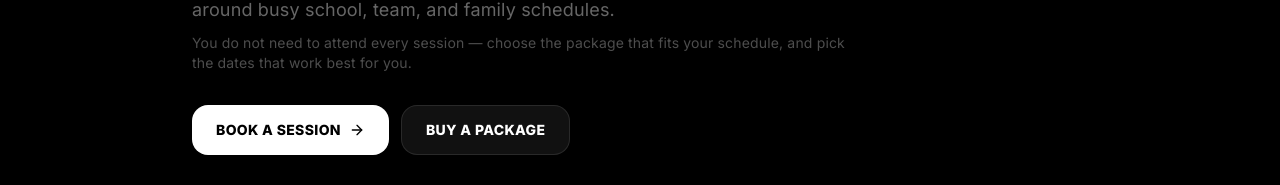
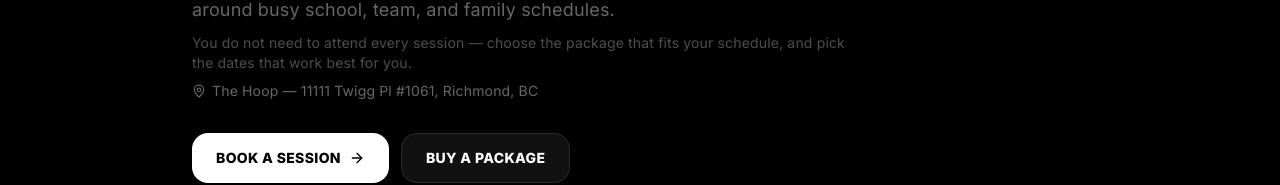
Before and after one commit to vantivemedia/LTS, a Next.js app: page /fall-programming in a window 1280 px wide. Shown: the part 412-597 px from the top of the page. Built offline with nearby package versions, Linux system fonts and the light colour scheme; no server answers.

Commit message:
Add training location to Fall Programming page

```diff
--- a/app/fall-programming/page.tsx
+++ b/app/fall-programming/page.tsx
@@ -1,7 +1,7 @@
 "use client";
 
 import Link from "next/link";
-import { ArrowLeft, ArrowRight, Mail } from "lucide-react";
+import { ArrowLeft, ArrowRight, Mail, MapPin } from "lucide-react";
 import { trackEvent } from "@/lib/analytics";
 
 const SCHEDULE = {
@@ -90,9 +90,13 @@ export default function FallProgrammingPage() {
             13 training opportunities. 19.5 hours of development. A flexible format built around busy school,
             team, and family schedules.
           </p>
-          <p className="text-white/30 text-sm max-w-2xl mb-8">
+          <p className="text-white/30 text-sm max-w-2xl mb-2">
             You do not need to attend every session — choose the package that fits your schedule, and pick the
             dates that work best for you.
+          </p>
+          <p className="flex items-center gap-1.5 text-white/40 text-sm mb-8">
+            <MapPin className="w-3.5 h-3.5 shrink-0" />
+            The Hoop — 11111 Twigg Pl #1061, Richmond, BC
           </p>
 
           <div className="flex flex-col sm:flex-row gap-3">
```
